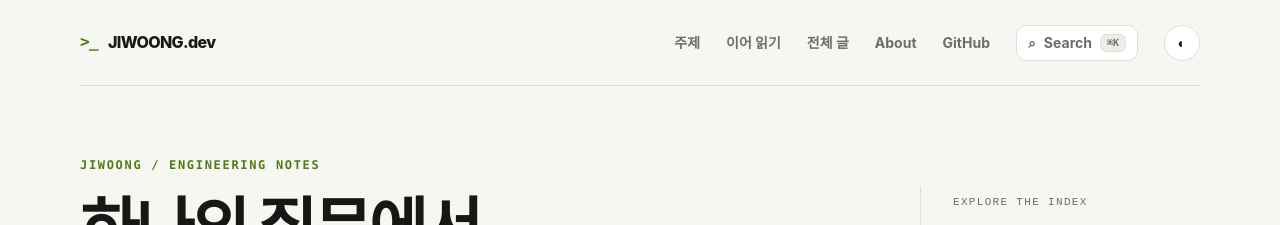
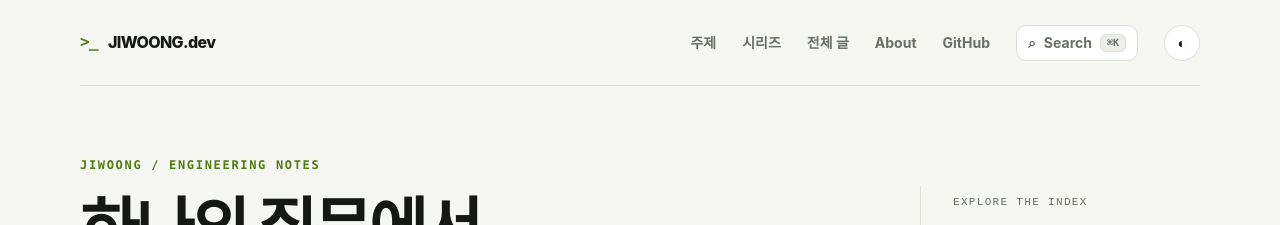
Before and after one commit to choi-jiwoong/choi-jiwoong.github.io, a Jekyll site: the page built from index.html, in a window 1280 px wide and 900 px high. Shown: the top 225 px of the window. Built offline with Jekyll 4.4.1, drawn with Linux system fonts in a browser that asks for light colours.

Commit message:
Rename reading path label to 시리즈

```diff
--- a/_layouts/default.html
+++ b/_layouts/default.html
@@ -117,7 +117,7 @@
         </a>
         <nav class="site-nav" aria-label="주요 메뉴">
           <a href="{{ '/' | relative_url }}#topics">주제</a>
-          <a href="{{ '/series/' | relative_url }}">이어 읽기</a>
+          <a href="{{ '/series/' | relative_url }}">시리즈</a>
           <a href="{{ '/archive/' | relative_url }}">전체 글</a>
           <a href="{{ '/about/' | relative_url }}">About</a>
           <a href="https://github.com/choi-jiwoong" target="_blank" rel="noreferrer">GitHub</a>
```
